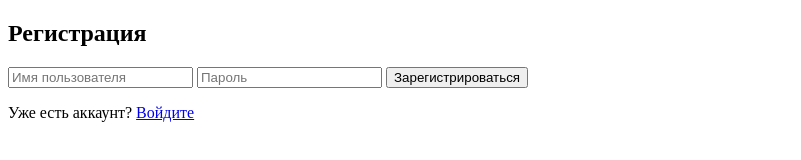
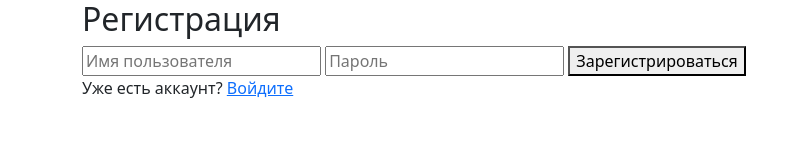
Before and after one commit to sfincter/node-mysql-server, a website: page public/register.html in a window 1280 px wide. Shown: the whole page, without its empty margins (0-801 px from the left). Drawn offline with nearby package versions, Linux system fonts and the light colour scheme.

Commit message:
frontend

```diff
--- a/public/register.html
+++ b/public/register.html
@@ -3,9 +3,12 @@
 <head>
     <meta charset="UTF-8">
     <meta name="viewport" content="width=device-width, initial-scale=1.0">
+    <link href="https://cdn.jsdelivr.net/npm/bootstrap@5.3.3/dist/css/bootstrap.min.css" rel="stylesheet" integrity="sha384-QWTKZyjpPEjISv5WaRU9OFeRpok6YctnYmDr5pNlyT2bRjXh0JMhjY6hW+ALEwIH" crossorigin="anonymous">
     <title>Регистрация</title>
 </head>
 <body>
+    <div class="container">
+        <div class="row">
             <div>
                 <h2>Регистрация</h2>
                 <form id="registerForm">
@@ -14,6 +17,8 @@
                     <button type="submit">Зарегистрироваться</button>
                 </form>
                 <p>Уже есть аккаунт? <a href="/login">Войдите</a></p>
+            </div>
+        </div>
     </div>
 
     <script>
```
Lines whose indentation alone changed are shown as unchanged.
